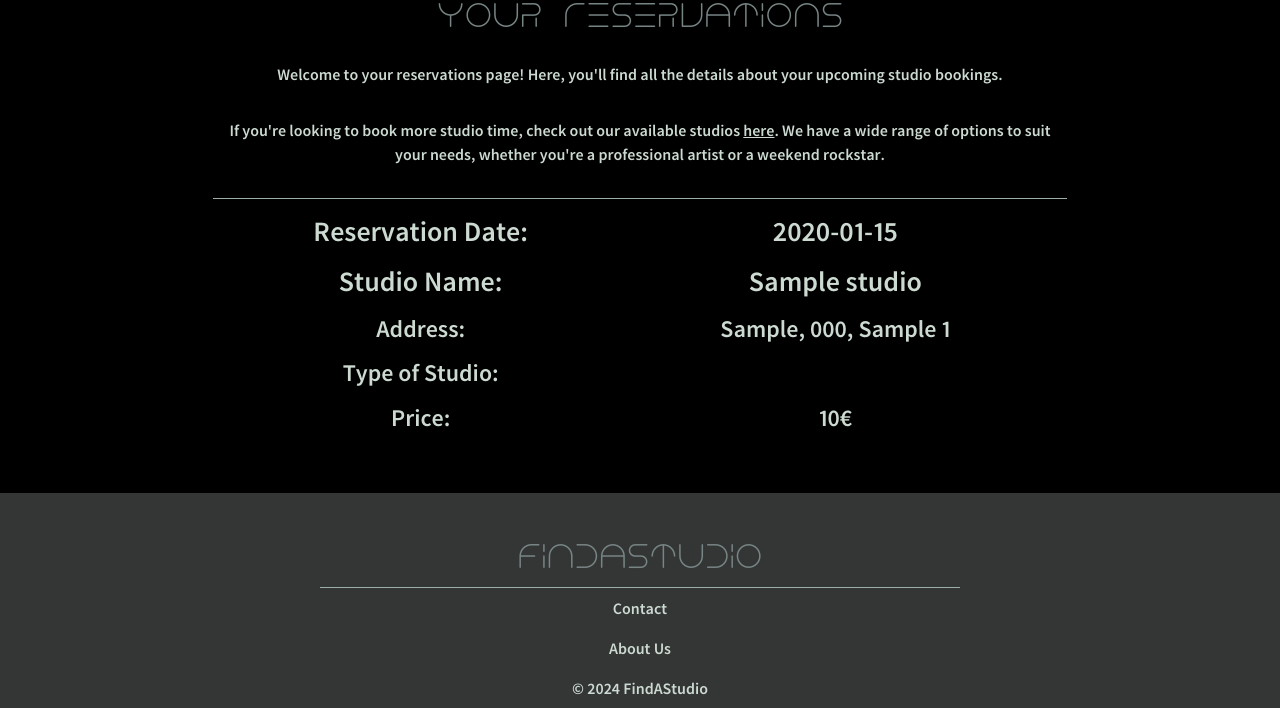
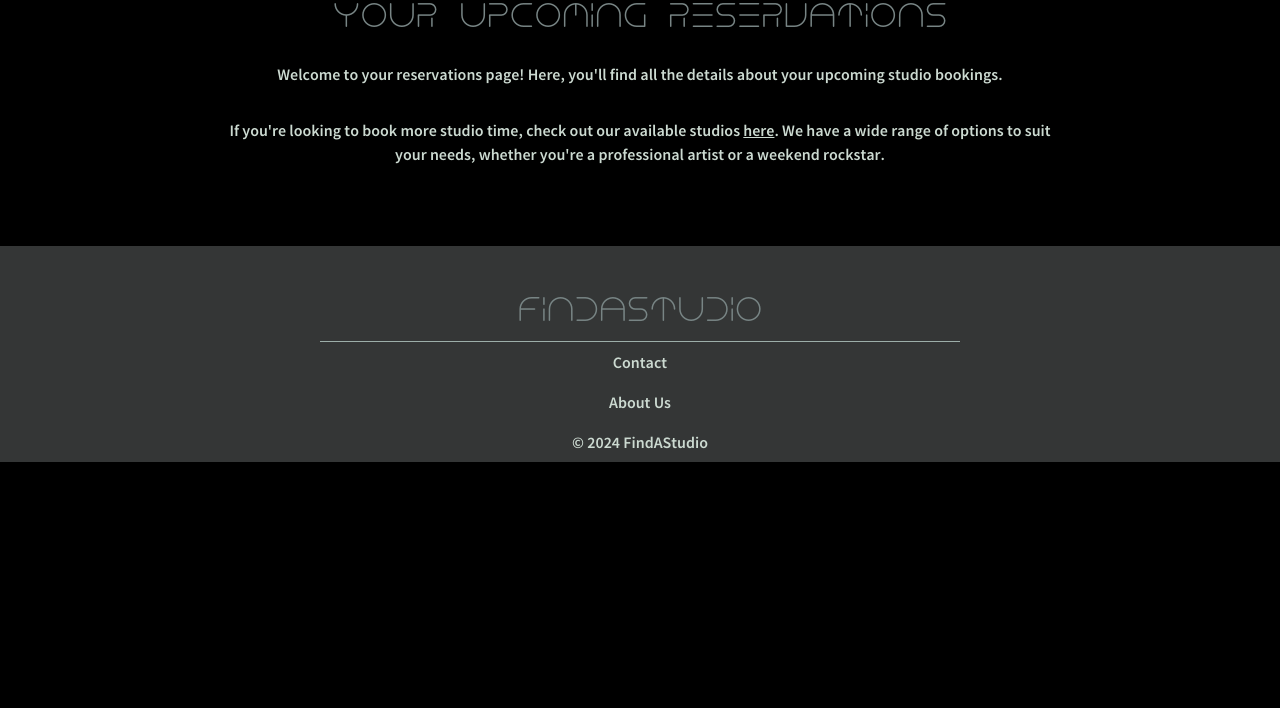
Before and after one commit to DataScientists04/findastudio_2024-10-27, a PHP site: page /FindAStudio/pages/MyReservations.php in a window 1280 px wide. Shown: the part 164-872 px from the top of the page. After the commit the page ends 626 px from the top, so only its background shows below. Run offline with PHP 8.4, Linux system fonts and the light colour scheme; the visitor is signed in with stand-in values (Sample User, id 1); tables that the repository leaves empty hold one stand-in row (values such as "Sample post").

Commit message:
Reservation Back to all studios button, My Reservations hide past reservations

```diff
--- a/pages/MyReservations.php
+++ b/pages/MyReservations.php
@@ -23,7 +23,7 @@ include_once $_SERVER['DOCUMENT_ROOT'] . "/FindAStudio/php/ConnectDB.php";
       <div class="col-md-2">
       </div>
       <div class="col-md-8 text-center">
-        <h2 class="pb-3">Your Reservations</h2>
+        <h2 class="pb-3">Your upcoming reservations</h2>
         <p class="pb-3">Welcome to your reservations page! Here, you'll find all the details about your upcoming studio bookings.</p>
         <p class="pb-3">If you're looking to book more studio time, check out our available studios <a href="/FindAStudio/pages/studioList.php"><u>here</u></a>.
         We have a wide range of options to suit your needs, whether you're a professional artist or a weekend rockstar.
@@ -51,9 +51,9 @@ include_once $_SERVER['DOCUMENT_ROOT'] . "/FindAStudio/php/ConnectDB.php";
               $Type = $row['Type'];
               $Price = $row['Price'];
               $Reservation_Date = $row['Reservation_Date'];
-              ?>
+              if ($Reservation_Date >= date('Y-m-d')) {?>
               <div class="row d-flex align-items-end border-top">
-                <div class="row pt-3 py-1">
+                <div class="row py-1">
                   <div class="col-6">
                     <?php echo "<h3>" . "Reservation Date: " . "</h3>"; ?>
                   </div>
@@ -99,6 +99,7 @@ include_once $_SERVER['DOCUMENT_ROOT'] . "/FindAStudio/php/ConnectDB.php";
                 </div>
               </div>
               <?php
+              } // if Reservation_Date >= today end
             }
           } else {
             ?>
```
Also changed, not shown: pages/reservation.php (+5 -2 lines).
